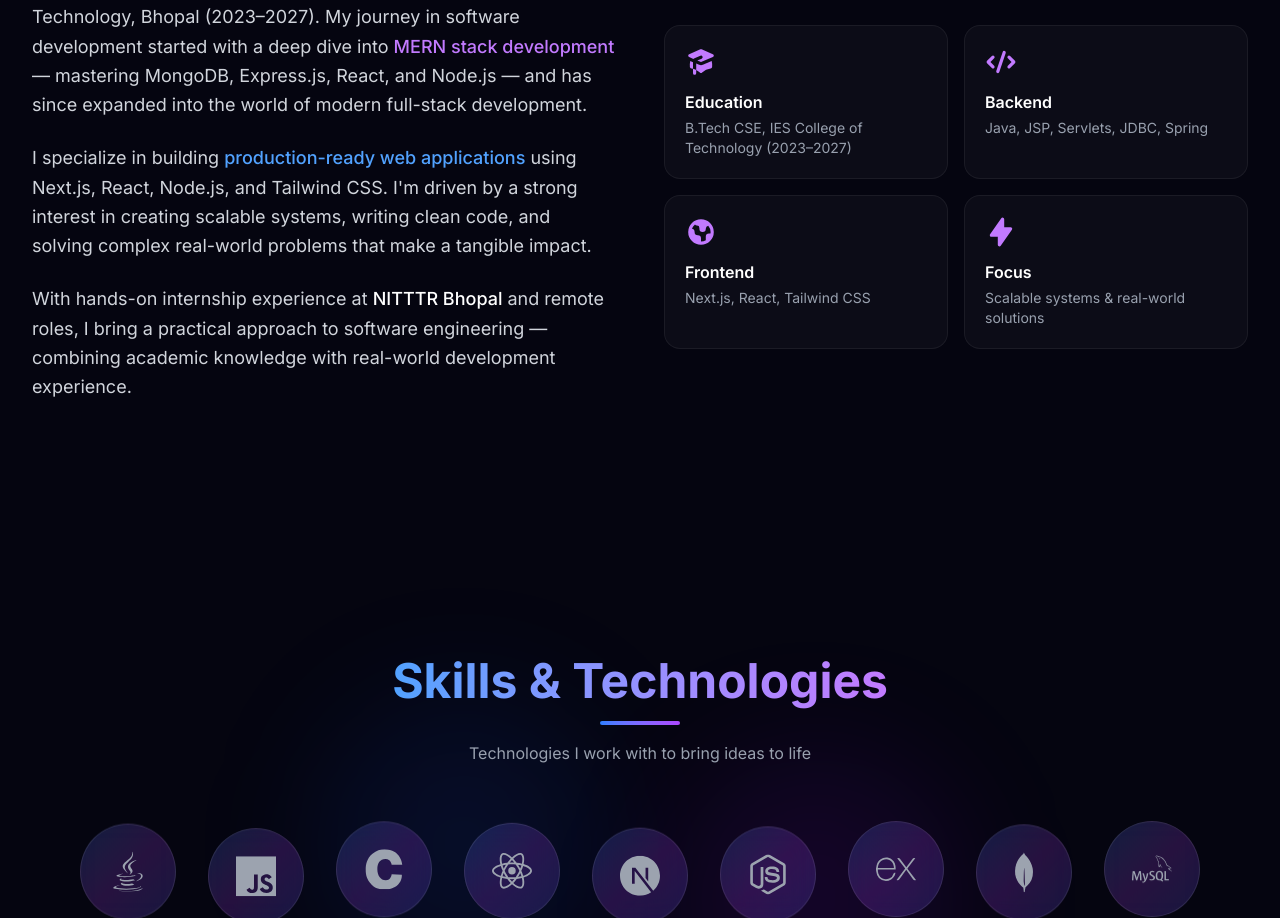
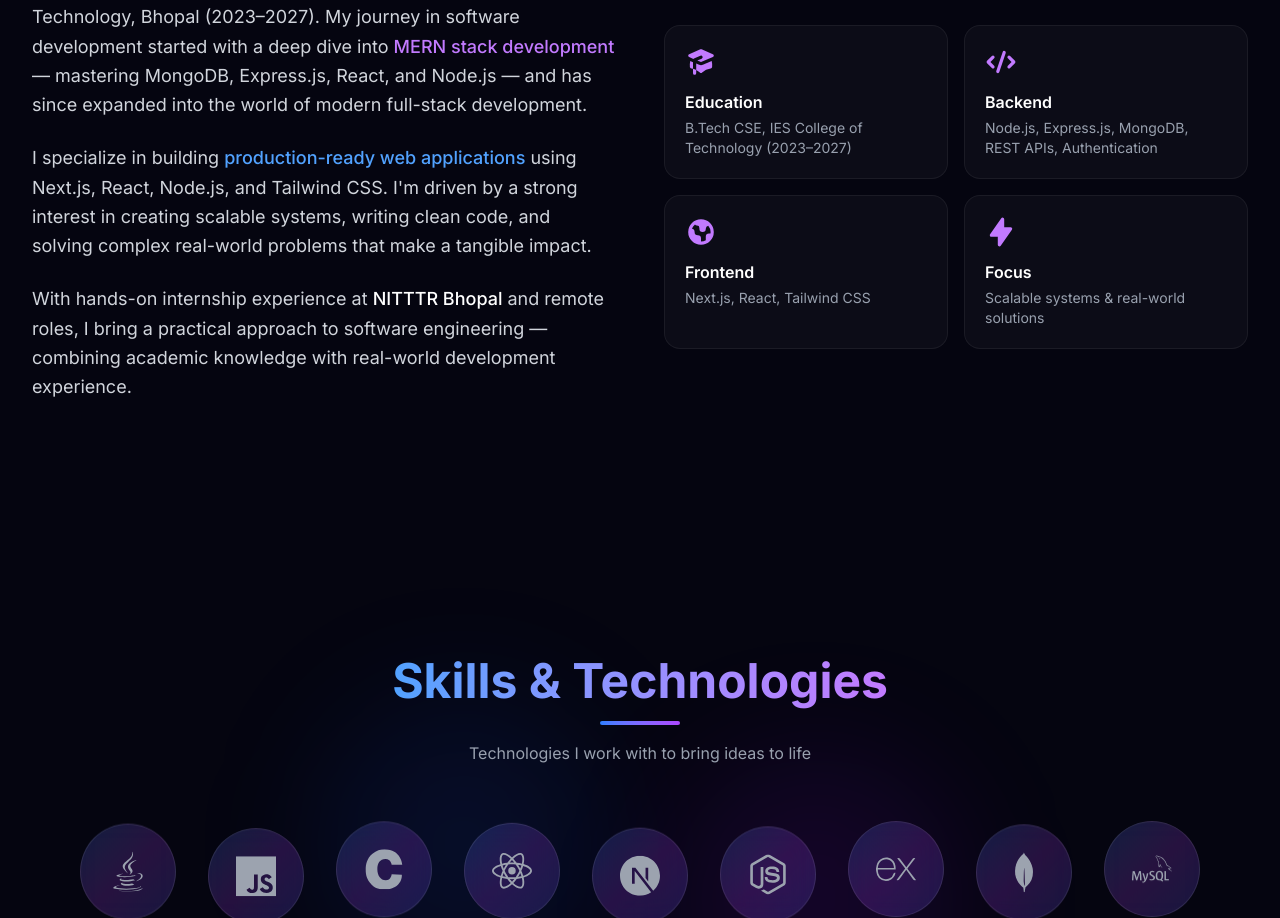
Before and after one commit to hbohare2004/portfolio-harsh, a Next.js app: page / in a window 1280 px wide. Shown: the part 1087-2005 px from the top of the page. Built offline with nearby package versions, Linux system fonts and the light colour scheme; no server answers.

Commit message:
change in about and resume

```diff
--- a/src/components/About.tsx
+++ b/src/components/About.tsx
@@ -14,7 +14,8 @@ const highlights = [
   {
     icon: HiCode,
     title: "Backend",
-    desc: "Java, JSP, Servlets, JDBC, Spring",
+    desc: "Node.js, Express.js, MongoDB, REST APIs, Authentication"
+    ,
   },
   {
     icon: HiGlobe,
```
Also changed, not shown: 1 other file (tests, documents, lock files or other folders).
